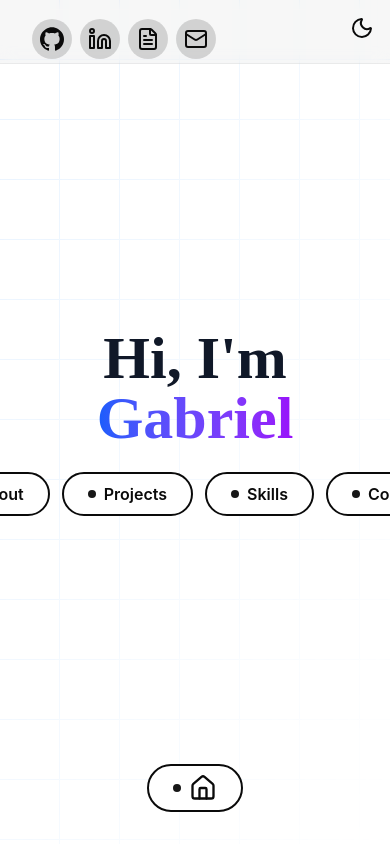
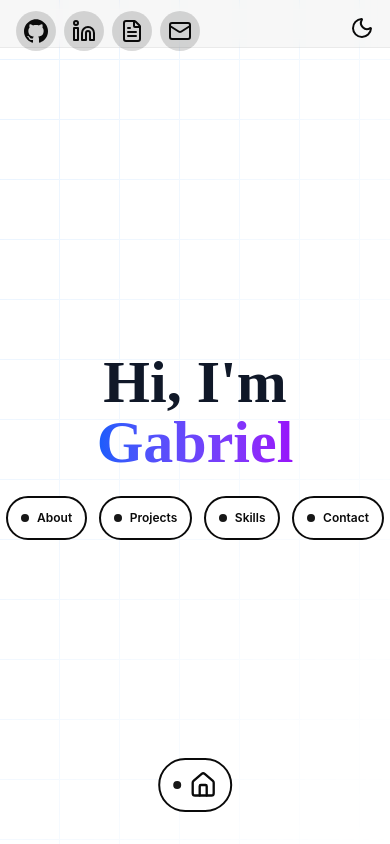
Before and after one commit to GabAsencios/personalPage, a React (Vite) app: page / in a window 390 px wide. Built offline with nearby package versions, Linux system fonts and the light colour scheme.

Commit message:
Mobile scaling Update - unfinished

```diff
--- a/package.json
+++ b/package.json
@@ -37,6 +37,7 @@
     "eslint-plugin-react-hooks": "^7.0.1",
     "eslint-plugin-react-refresh": "^0.4.24",
     "flowbite-typography": "^1.0.5",
+    "fluid-tailwind": "^1.0.4",
     "gh-pages": "^6.3.0",
     "globals": "^16.5.0",
     "tw-animate-css": "^1.4.0",
--- a/src/App.css
+++ b/src/App.css
@@ -108,6 +108,7 @@
   width: 100%;
   scroll-snap-align: start;
   position: relative;
+  display: flex;
 }
 
 .projects-section {
@@ -240,3 +241,117 @@
   background-color: rgba(255, 255, 255, 0.05);
   border-bottom: 1px solid rgba(255, 255, 255, 0.1);
 }
+
+/* Shortcut button desktop styles */
+#shortcut-button {
+  padding: 0.8rem 1.5rem;
+  font-size: 1rem;
+  font-weight: 600;
+}
+
+#tech-container {
+  transition: all 300ms;
+  padding: 0.75rem 1rem;
+  font-size: 0.875rem;
+  font-weight: 600;
+}
+
+
+
+
+
+/* Mobile Responsive Styles */
+@media screen and (max-width: 767px) {
+
+  /* Section scaling for mobile */
+  .main-section,
+  .about-section,
+  .projects-section,
+  .skills-section,
+  .contact-section {
+    height: auto;
+    min-height: 100vh;
+    padding: 2rem 1rem;
+
+  }
+
+  /* Adjust main section centering */
+  .main-section {
+    padding-top: 5rem;
+    padding-bottom: 2rem;
+  }
+
+  /* Adjust dashboard padding for mobile */
+  .dock-container {
+    padding-left: 1rem;
+  }
+
+  /* Scale down dashboard height */
+  .dashboard-container {
+    height: 3rem;
+  }
+
+  /* Bio text adjustments */
+  .bio-text {
+    font-size: 16px;
+  }
+
+  /* Adjust selfie picture for mobile */
+  .selfie-pic {
+    width: 150px;
+    height: 150px;
+  }
+
+  /* Skills grid mobile layout */
+  .skills-grid {
+    grid-template-columns: repeat(3, 1fr);
+    gap: 1rem;
+    padding: 0rem;
+  }
+
+  /* Skill items mobile size */
+  .skill-item {
+    height: 5rem;
+    width: 5rem;
+  }
+
+  .skill-icon {
+    height: 3rem;
+    width: 3rem;
+  }
+
+  /* Card mobile padding */
+  .card {
+    padding: 1rem;
+  }
+
+  #shortcut-button {
+    padding: 0.7rem 0.8rem;
+    font-size: 0.75rem;
+  }
+
+  #tech-container {
+    padding: 0.5rem 0.75rem;
+    font-size: 0.75rem;
+  }
+
+  /* Project card font scaling for mobile */
+  [data-slot="card-title"] {
+    font-size: 1rem;
+  }
+
+  [data-slot="card-description"] {
+    font-size: 0.75rem;
+  }
+
+  /* Badge text scaling */
+  [data-slot="card-content"] .flex-wrap>div {
+    font-size: 0.7rem;
+  }
+
+  /* View Project link scaling */
+  [data-slot="card-footer"] a {
+    font-size: 0.7rem;
+  }
+
+}
--- a/src/App.tsx
+++ b/src/App.tsx
@@ -59,7 +59,7 @@ export function App() {
         </div>
 
       <div className="home-button-container">
-      <InteractiveHoverButton onClick={() => scrollToSection("main-section")}><HomeIcon>
+      <InteractiveHoverButton id="shortcut-button" onClick={() => scrollToSection("main-section")}><HomeIcon>
       </HomeIcon></InteractiveHoverButton>
     </div>
       {/* SECTION 1: HERO */}
@@ -94,7 +94,7 @@ export function App() {
         className="skills-section min-h-screen w-full flex flex-col items-center justify-center gap-8 relative z-10">
         <h1 className="mb-1 text-3xl font-bold text-heading md:text-5xl lg:text-6xl" style={{ fontFamily: 'DM-sans, sans-mono' }}>
           My <span className="text-transparent bg-clip-text bg-gradient-to-r from-blue-600 to-purple-600">Skills</span></h1>
-          <p className="text-lg mb-4" style={{ fontFamily: 'DM-sans, sans-serif' } }>Hover Over A Skill For My Current Proficiency</p>
+          <p id="skills-subtitle" className="" style={{ fontFamily: 'DM-sans, sans-serif' }}>Hover Over A Skill For My Current Proficiency</p>
         <SkillsGrid />
       </section>
       {/* SECTION 5: CONTACT */}
@@ -184,25 +184,25 @@ function ButtonPages() {
   return (
     <div className="flex flex-row gap-4">
       <div className="flex flex-row gap-3">
-        <InteractiveHoverButton
+        <InteractiveHoverButton id="shortcut-button"
           onClick={() => scrollToSection("about-section")}
         >
           {" "}
           About{" "}
         </InteractiveHoverButton>
-        <InteractiveHoverButton
+        <InteractiveHoverButton id="shortcut-button"
           onClick={() => scrollToSection("projects-section")}
         >
           {" "}
           Projects{" "}
         </InteractiveHoverButton>
-        <InteractiveHoverButton
+        <InteractiveHoverButton id="shortcut-button"
           onClick={() => scrollToSection("skills-section")}
         >
           {" "}
           Skills{" "}
         </InteractiveHoverButton>
-        <InteractiveHoverButton
+        <InteractiveHoverButton id="shortcut-button"
           onClick={() => scrollToSection("contact-section")}
         >
           {" "}
@@ -350,7 +350,7 @@ function CardProject({ title, description, tech, className, projectUrl }: Projec
               <p className="text-[11px] font-bold text-zinc-400 uppercase tracking-[0.1em] mb-3 text-left ml-4">Tech Stack</p>
               <div className="flex flex-wrap gap-2 mb-3">
                 {tech.map((item) => (
-                  <Badge key={item} variant="secondary" className="rounded-full bg-zinc-300 text-zinc-1000 dark:text-zinc-700 hover:bg-zinc-200 border-none font-semibold px-3 py-1">
+                  <Badge id="tech-container" key={item} variant="secondary" className="rounded-full bg-zinc-300 text-zinc-1000 dark:text-zinc-700 hover:bg-zinc-200 border-none font-semibold px-3 py-1">
                     {item}
                   </Badge>
                 ))}
--- a/tailwind.config.js
+++ b/tailwind.config.js
@@ -37,5 +37,6 @@ module.exports = {
   plugins: [
     require('flowbite/plugin'),
     require('flowbite-typography'),
+    require('fluid-tailwind'),
   ],
 }
```
Also changed, not shown: 1 other file (tests, documents, lock files or other folders).
